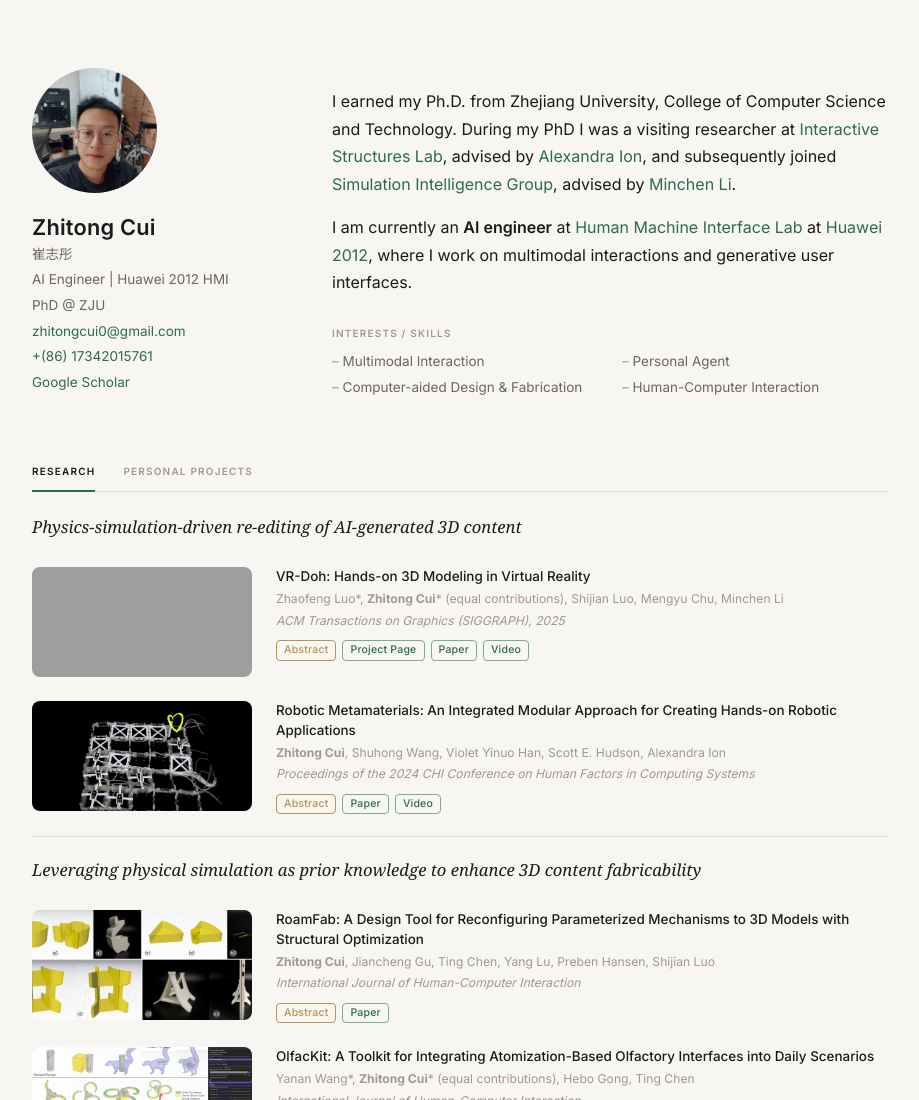
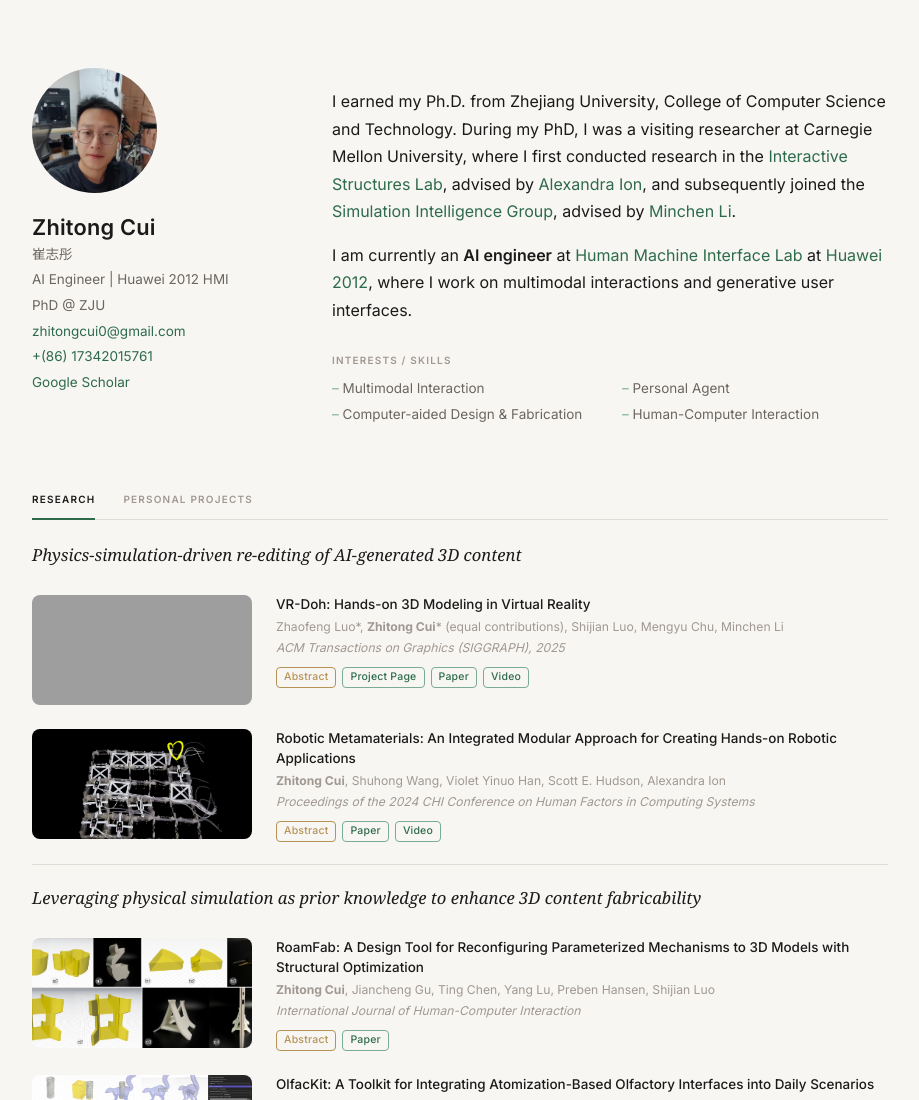
Before and after one commit to zhitongcui/zhitongcui.github.io, a plain HTML site: page index.html in a window 1280 px wide. Shown: the top 1100 px of the page, without its empty margins (180-1099 px from the left). Drawn offline with Linux system fonts and the light colour scheme; grey boxes are pictures that could not be loaded; a web font is replaced by a local one.

Commit message:
Clarify CMU visiting research experience

```diff
--- a/index.html
+++ b/index.html
@@ -81,9 +81,10 @@
             <p>
               I earned my Ph.D. from
               Zhejiang University, College of Computer Science and Technology.
-              During my PhD I was a visiting researcher at
+              During my PhD, I was a visiting researcher at Carnegie Mellon University,
+              where I first conducted research in the
               <a class="highlight" href="https://interactive-structures.org/" target="_blank" rel="noreferrer">Interactive Structures Lab</a>, advised by
-              <a class="highlight" href="https://alexandraion.com/" target="_blank" rel="noreferrer">Alexandra Ion</a>, and subsequently joined
+              <a class="highlight" href="https://alexandraion.com/" target="_blank" rel="noreferrer">Alexandra Ion</a>, and subsequently joined the
               <a class="highlight" href="https://www.cs.cmu.edu/~minchenl/" target="_blank" rel="noreferrer">Simulation Intelligence Group</a>, advised by
               <a class="highlight" href="https://www.cs.cmu.edu/~minchenl/" target="_blank" rel="noreferrer">Minchen Li</a>.
             </p>
```
